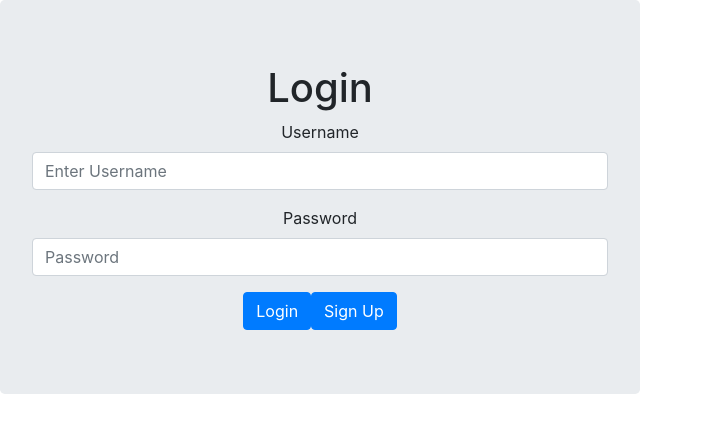
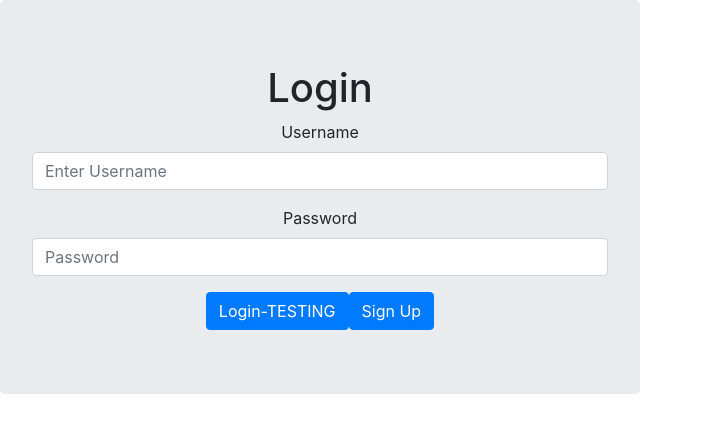
Before and after one commit to reedmurphy248/rest-spring-security-frontend, a React (Create React App) app: page / in a window 1280 px wide. Shown: the top 432 px of the page, without its empty margins (0-703 px from the left). Built offline with nearby package versions, Linux system fonts and the light colour scheme; no server answers.

Commit message:
Heroku Testing

```diff
--- a/src/components/login.jsx
+++ b/src/components/login.jsx
@@ -125,7 +125,7 @@ export default class Login extends Component {
                         <Form.Control onChange={this.handlePasswordChange} value={this.state.password} name="password" type="password" placeholder="Password" />
                     </Form.Group>
                     <Button onClick={this.handleSubmit} variant="primary" type="submit">
-                        Login
+                        Login-TESTING
                     </Button>
                     <Button onClick={this.signUp}>Sign Up</Button>
                     </Form>
```
